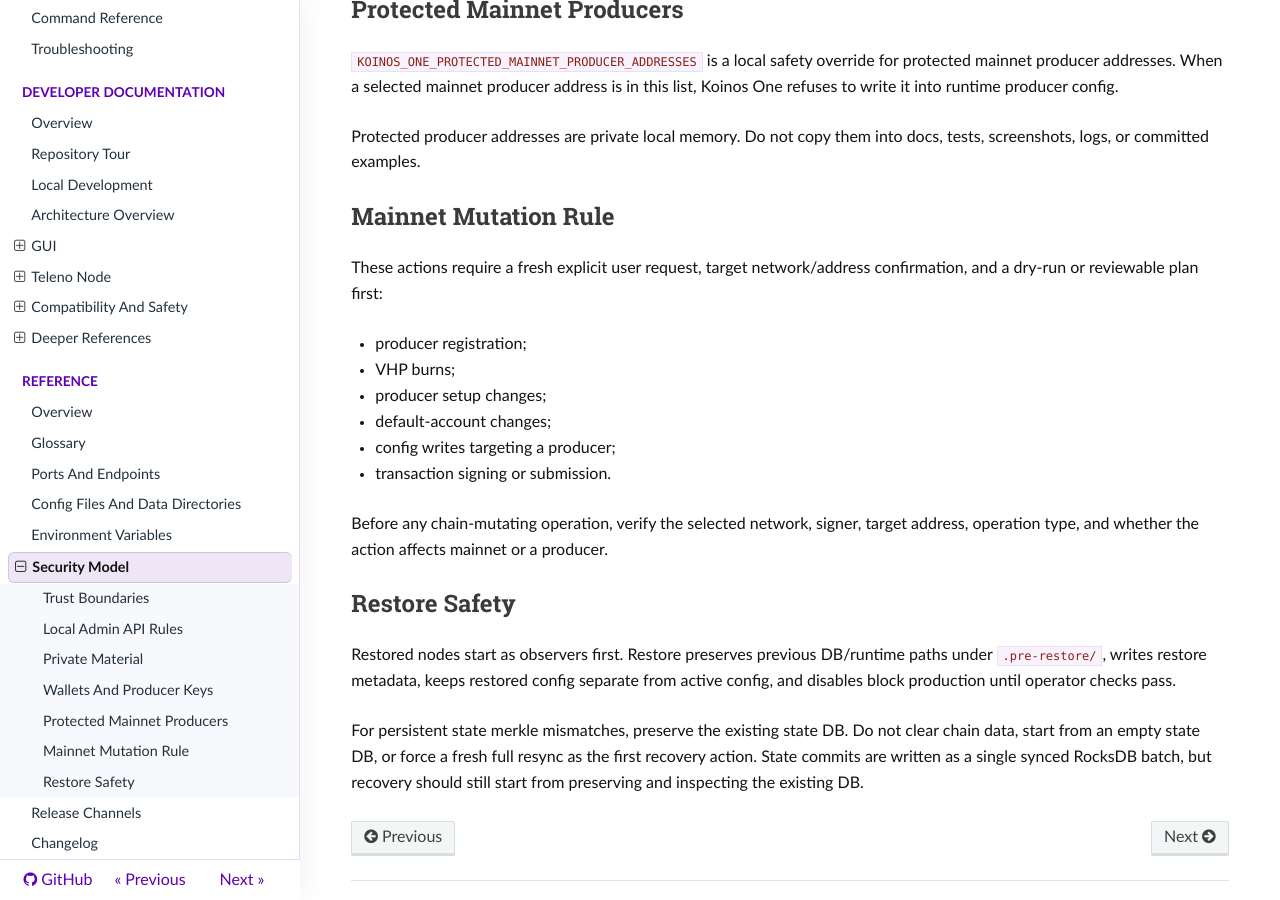
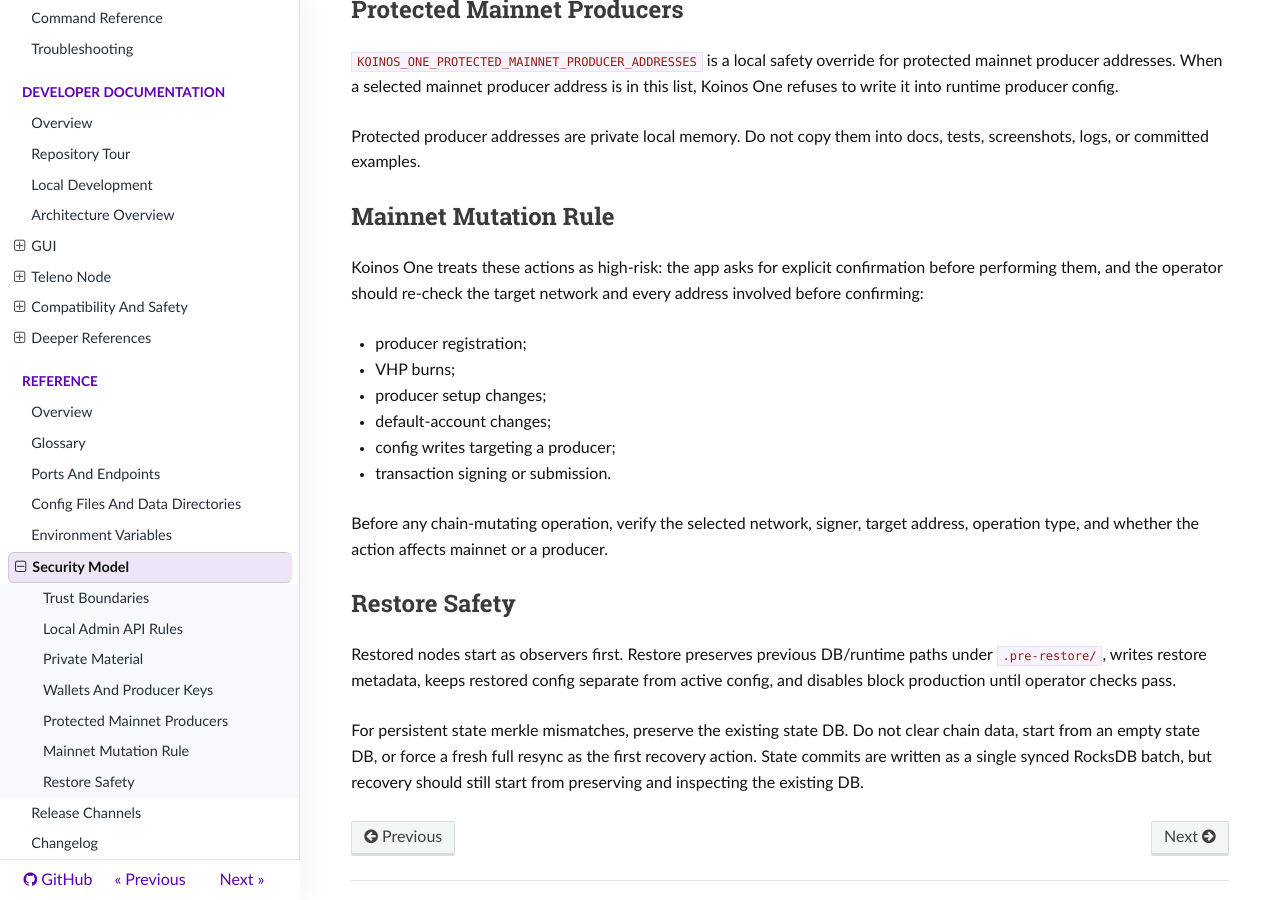
Before and after one commit to koinos/koinos-one, an MkDocs documentation site: the page built from docs/manual/reference/security-model.md, in a window 1280 px wide and 900 px high, scrolled down 1485 px. Built offline with MkDocs 1.6.1, drawn with Linux system fonts in a browser that asks for light colours; nearby versions of some CDN libraries.

Commit message:
docs/manual: review reference/security-model.md
Verified the localhost-to-127.0.0.1 normalization
(backup_admin_server.cpp:215) and the generated admin token's random
content + 0600 permissions (backup-service.ts:250) as literal facts.
Reworded the Mainnet Mutation Rule intro from agent-policy phrasing
('dry-run or reviewable plan') to what the app and operator actually
do (explicit confirmation; re-check network and addresses).

```diff
--- a/docs/manual/reference/security-model.md
+++ b/docs/manual/reference/security-model.md
@@ -66,8 +66,9 @@ docs, tests, screenshots, logs, or committed examples.
 
 ## Mainnet Mutation Rule
 
-These actions require a fresh explicit user request, target network/address
-confirmation, and a dry-run or reviewable plan first:
+Koinos One treats these actions as high-risk: the app asks for explicit
+confirmation before performing them, and the operator should re-check the
+target network and every address involved before confirming:
 
 - producer registration;
 - VHP burns;
```
Also changed, not shown: docs/manual/.review-progress.md (+1 -1 lines).
